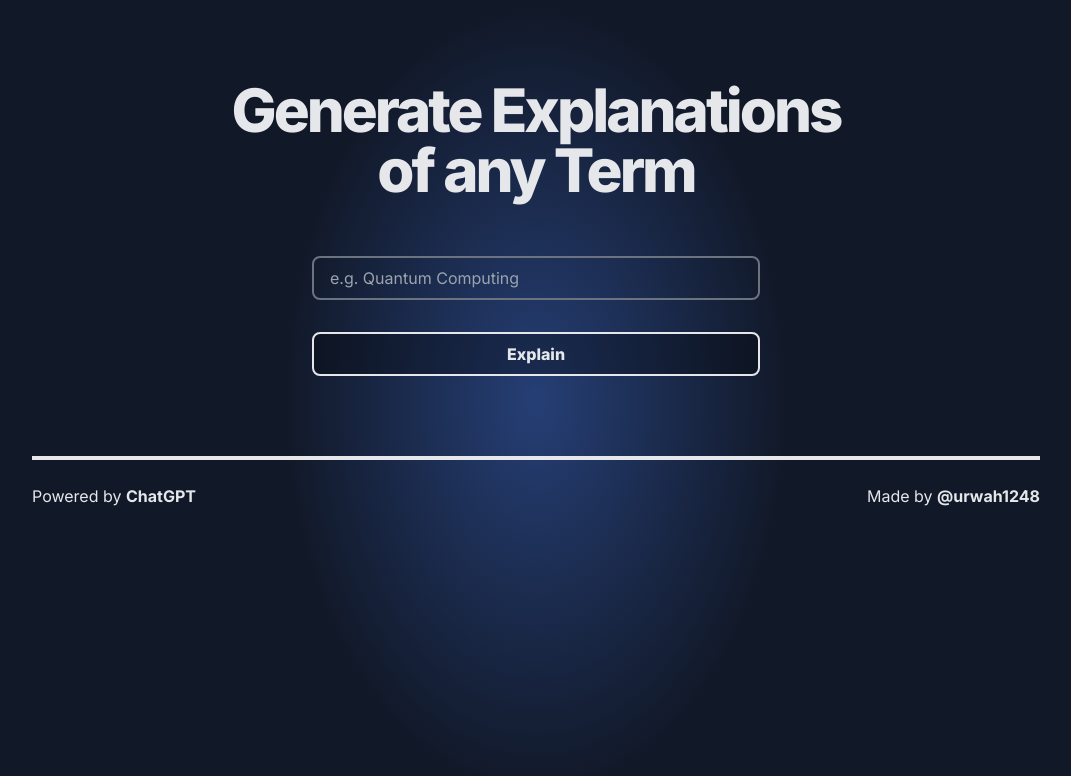
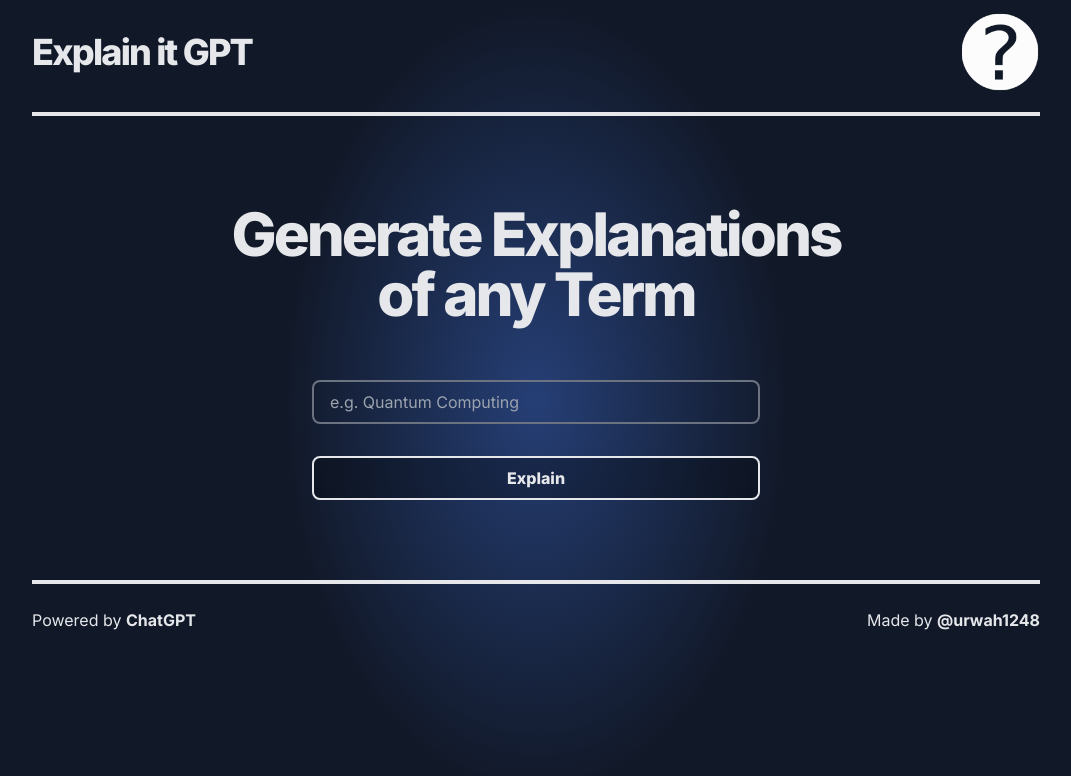
Before and after one commit to urwah1248/Explain-it-GPT, a Next.js app: page / in a window 1280 px wide. Shown: the top 776 px of the page, without its empty margins (104-1175 px from the left). Built offline with nearby package versions, Linux system fonts and the light colour scheme.

Commit message:
experiment to fix deploy 2

```diff
--- a/app/layout.tsx
+++ b/app/layout.tsx
@@ -1,8 +1,8 @@
 import './globals.css'
 import { Inter } from 'next/font/google'
 import Footer from '@/components/Footer'
-// import Header from '@/components/Header';
 import { Analytics } from '@vercel/analytics/react';
+import Header from '@/components/Header';
 
 const inter = Inter({ subsets: ['latin'] })
 
@@ -42,7 +42,7 @@ export default function RootLayout({
         <script async src="https://pagead2.googlesyndication.com/pagead/js/adsbygoogle.js?client=ca-pub-2814923421329618"
         crossOrigin="anonymous"></script>
       <body className={`${inter.className} text-gray-200 bg-gray-900`}>
-        {/* <Header/> */}
+        <Header/>
 
         {children}
 
```
Also changed, not shown: components/Header.tsx (renamed from app/Header.tsx).
